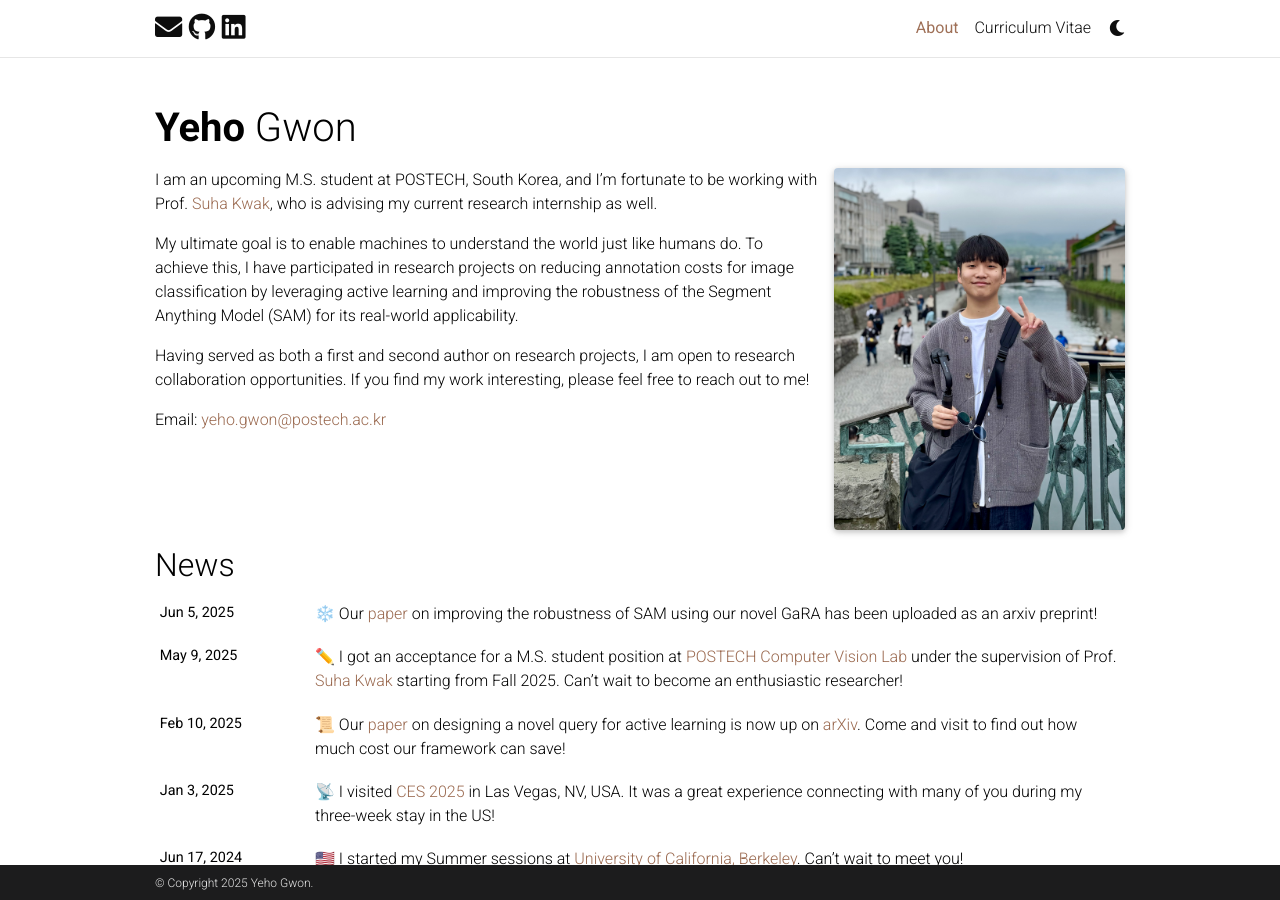
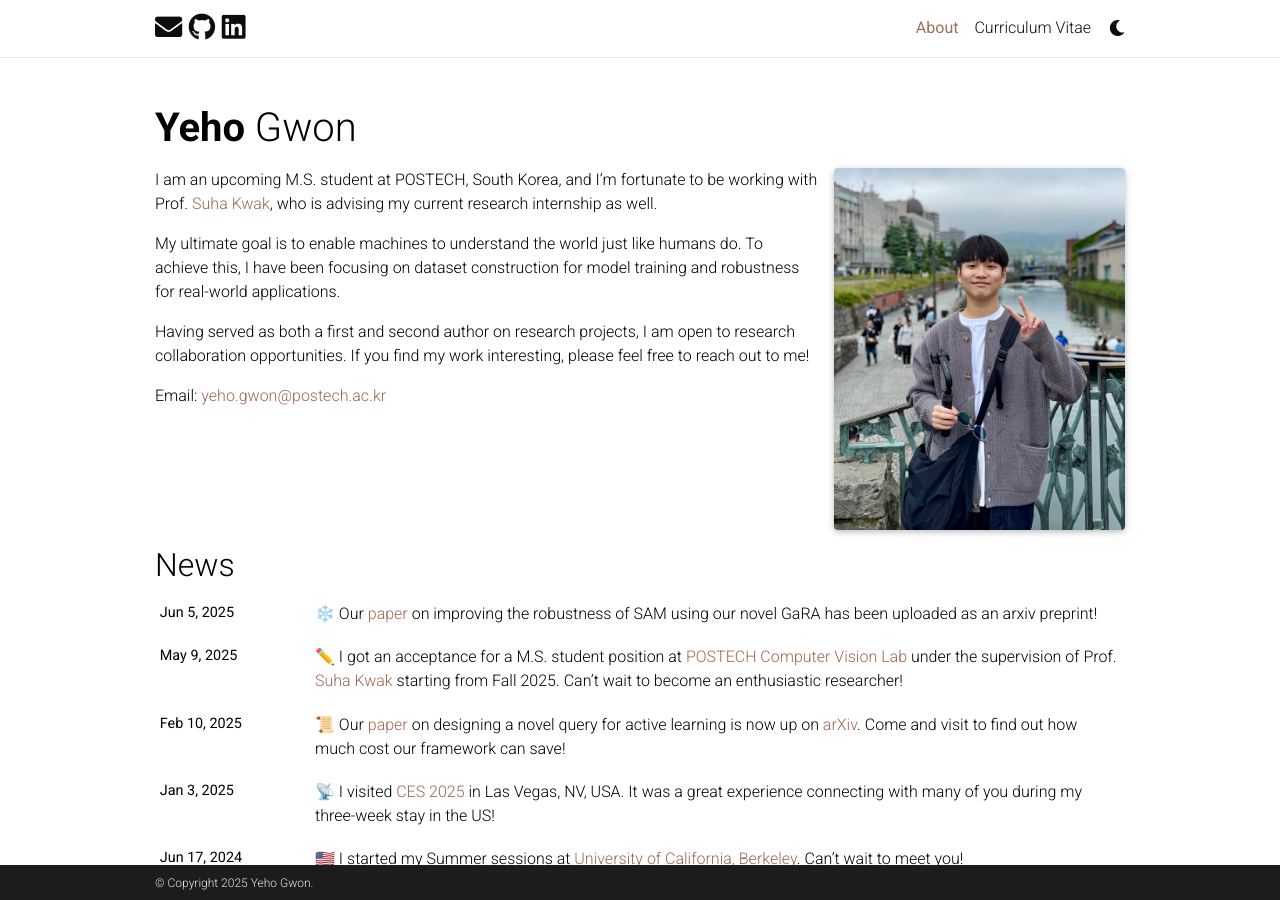
Before and after one commit to yehogwon/yehogwon.github.io, a Jekyll site: the page built from _pages/about.md, in a window 1280 px wide and 900 px high. Built offline with Jekyll 4.4.1, drawn with Linux system fonts in a browser that asks for light colours; full-size pictures stand in for the smaller copies a plugin makes; comment, search, counter and statistics services are not loaded; a style sheet for code colours, icons or effects is not loaded.

Commit message:
update about

```diff
--- a/_pages/about.md
+++ b/_pages/about.md
@@ -21,7 +21,7 @@ social: true  # includes social icons at the bottom of the page
 
 I am an upcoming M.S. student at POSTECH, South Korea, and I'm fortunate to be working with Prof. [Suha Kwak](https://suhakwak.github.io/), who is advising my current research internship as well.
 
-My ultimate goal is to enable machines to understand the world just like humans do. To achieve this, I have participated in research projects on reducing annotation costs for image classification by leveraging active learning and improving the robustness of the Segment Anything Model (SAM) for its real-world applicability.
+My ultimate goal is to enable machines to understand the world just like humans do. To achieve this, I have been focusing on dataset construction for model training and robustness for real-world applications.
 
 Having served as both a first and second author on research projects, I am open to research collaboration opportunities. If you find my work interesting, please feel free to reach out to me!
 
```
